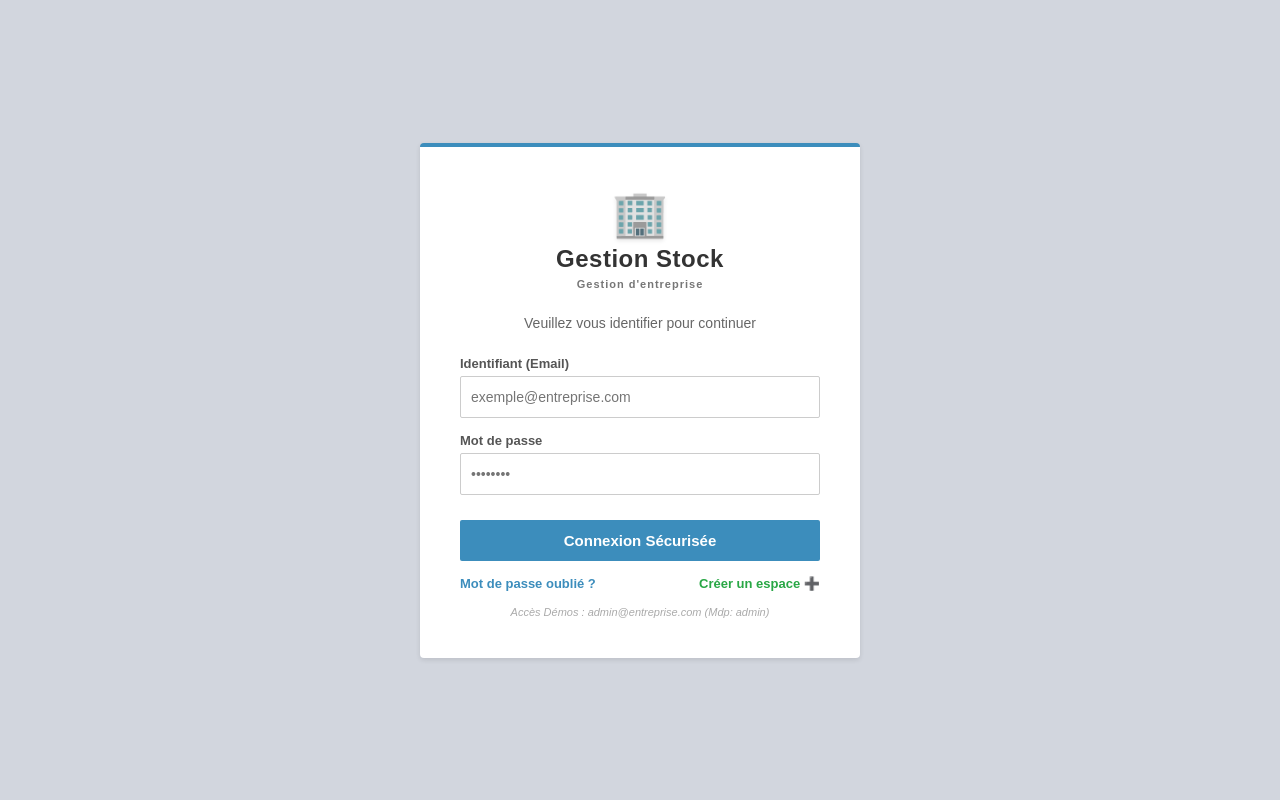
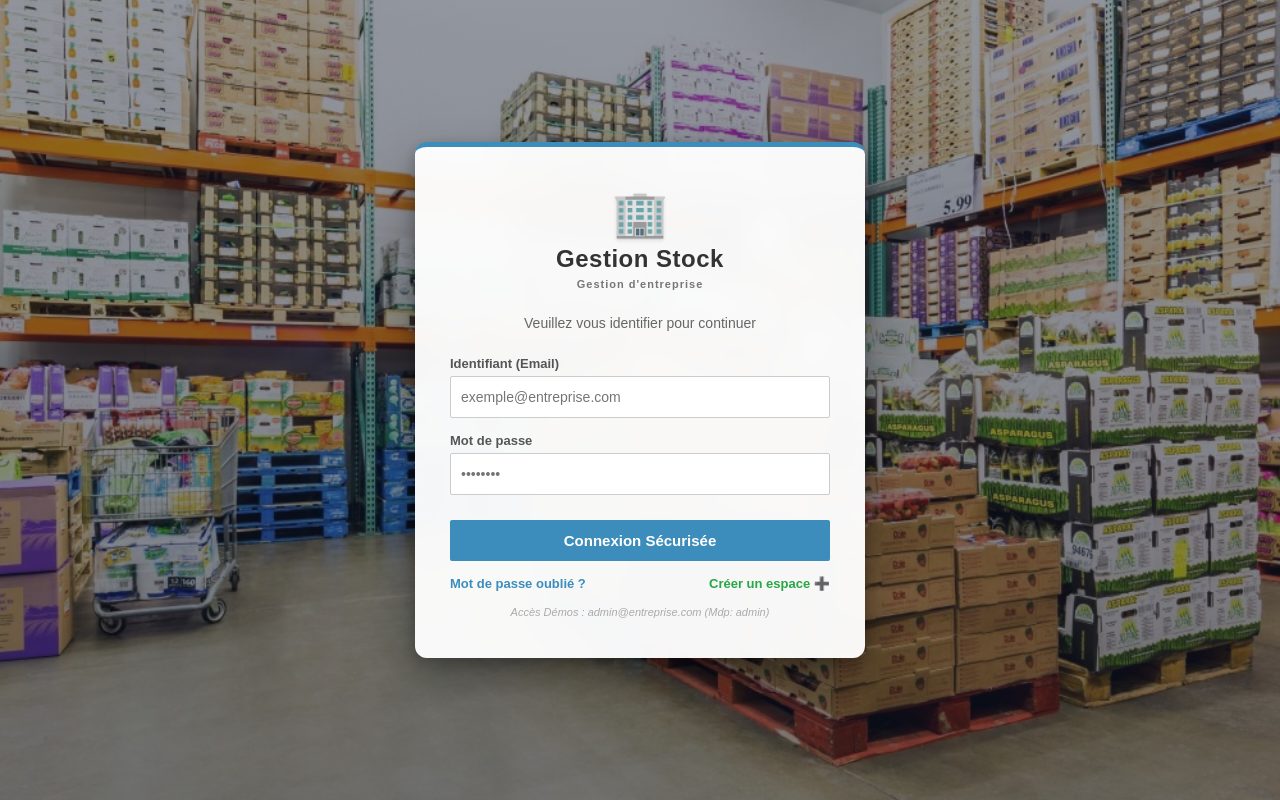
Before and after one commit to momedelkh/gestion-stock, a React (Create React App) app in the folder frontend/: page / in a window 1280 px wide. Built offline with nearby package versions, Linux system fonts and the light colour scheme; the HTML template or start-up script is replaced by a standard one.

Commit message:
feat: add warehouse background image to login page

```diff
--- a/frontend/src/index.css
+++ b/frontend/src/index.css
@@ -180,3 +180,22 @@ code {
     box-sizing: border-box !important;
   }
 }
+
+/* ==========================================================================
+   ARRIÈRE-PLAN PAGE D'AUTHENTIFICATION (LOGIN)
+   ========================================================================== */
+.login-auth-bg {
+  min-height: 100vh !important;
+  width: 100vw !important;
+  display: flex !important;
+  justify-content: center !important;
+  align-items: center !important;
+  background-image: linear-gradient(rgba(15, 23, 42, 0.45), rgba(15, 23, 42, 0.55)), url('./background-login.jpg') !important;
+  background-position: center center !important;
+  background-size: cover !important;
+  background-repeat: no-repeat !important;
+  background-attachment: fixed !important;
+  font-family: Arial, sans-serif !important;
+  box-sizing: border-box !important;
+  padding: 20px !important;
+}
--- a/frontend/src/pages/Login.js
+++ b/frontend/src/pages/Login.js
@@ -1,5 +1,6 @@
 import { useState } from "react";
 import { useNavigate } from "react-router-dom";
+import bgImage from "../background-login.jpg";
 
 function Login() {
     const [isRegistering, setIsRegistering] = useState(false);
@@ -75,7 +76,7 @@ function Login() {
     };
 
     return (
-        <div style={container}>
+        <div className="login-auth-bg" style={container}>
             <div className="login-box" style={box}>
 
                 <div style={brandSection}>
@@ -245,22 +246,32 @@ const demoText = {
 };
 
 const container = {
-    height: "100vh",
+    minHeight: "100vh",
+    width: "100%",
     display: "flex",
     justifyContent: "center",
     alignItems: "center",
-    backgroundColor: "#d2d6de", // Classic clear admin background
-    fontFamily: "Arial, sans-serif"
+    backgroundImage: `linear-gradient(rgba(15, 23, 42, 0.45), rgba(15, 23, 42, 0.55)), url(${bgImage})`,
+    backgroundPosition: "center",
+    backgroundSize: "cover",
+    backgroundRepeat: "no-repeat",
+    backgroundAttachment: "fixed",
+    fontFamily: "Arial, sans-serif",
+    boxSizing: "border-box",
+    padding: "20px"
 };
 
 const box = {
-    background: "#fff",
-    padding: "40px",
-    borderRadius: "4px",
+    background: "rgba(255, 255, 255, 0.96)",
+    backdropFilter: "blur(12px)",
+    WebkitBackdropFilter: "blur(12px)",
+    padding: "40px 35px",
+    borderRadius: "12px",
     textAlign: "center",
-    width: "360px",
-    boxShadow: "0 2px 5px rgba(0,0,0,0.1)",
-    borderTop: "4px solid #3c8dbc"
+    width: "380px",
+    maxWidth: "90%",
+    boxShadow: "0 20px 40px rgba(0, 0, 0, 0.35), 0 5px 15px rgba(0, 0, 0, 0.2)",
+    borderTop: "5px solid #3c8dbc"
 };
 
 const brandSection = {
```
Also changed, not shown: frontend/public/background-login.jpg (added), frontend/src/background-login.jpg (added).
